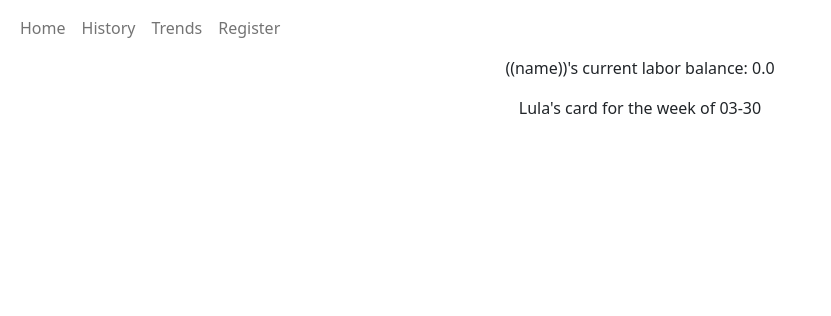
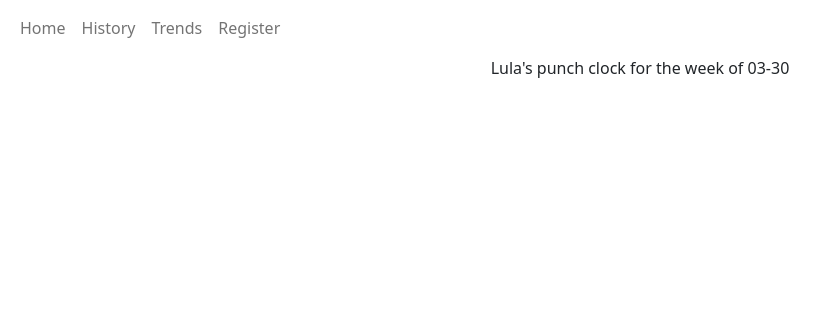
Before and after one commit to englishle86/Final-Project, a Flask app: page / in a window 1280 px wide. Shown: the top 316 px of the page, without its empty margins (0-831 px from the left). Run offline with Flask 3, Linux system fonts and the light colour scheme; a user stored in the database is signed in.

Commit message:
initial commit

```diff
--- a/templates/index.html
+++ b/templates/index.html
@@ -6,9 +6,9 @@
 
 {% block body %}
 <!-- weird formatting happening because of navbar-->
-<p class="mt-3">Digital time card</p>
-<p>((name))'s current labor balance: {{ balance }}</p>
-<p>{{name}}'s card for the week of {{ date }}</p>
+<p class="mt-3"></p>
+<p>{{name}}'s current labor balance: {{ balance }}</p>
+<p>{{name}}'s punch clock for the week of {{ date }}</p>
 <table>
 </table>
 {% endblock %}
```
Also changed, not shown: 1 other file.
